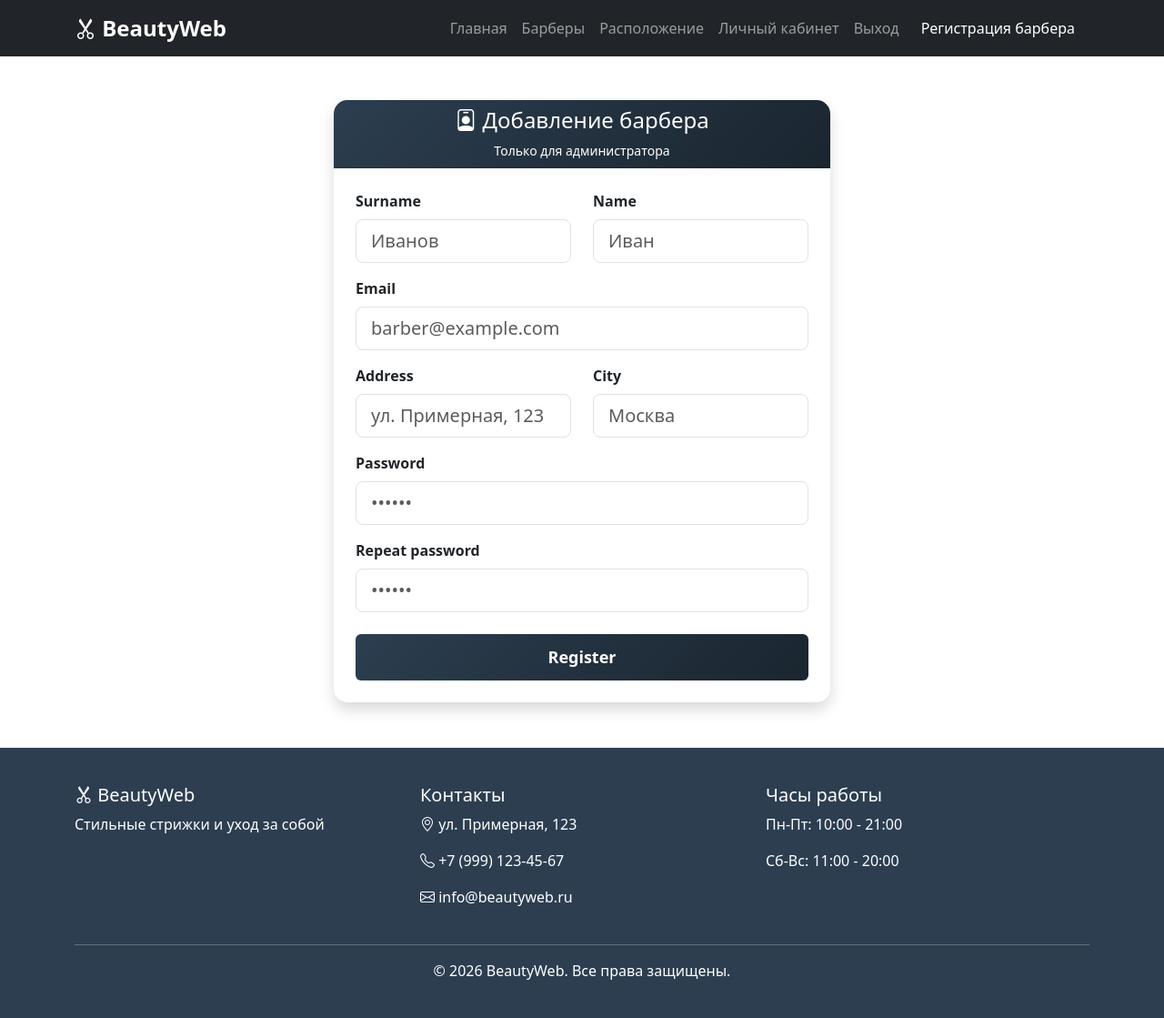
After one commit to Diivika/Web, a Flask app: page /register_barber in a window 1280 px wide. The commit adds this page. Shown: the whole page at 91% size. Run offline with Flask 3, Linux system fonts and the light colour scheme; a user stored in the database is signed in; tables that the repository leaves empty hold one stand-in row (values such as "Sample post").

Commit message:
add register barber,show location and errors

```diff
--- a/main.py
+++ b/main.py
@@ -11,9 +11,12 @@ from data.users import User
 # from forms.book_form import BookingForm
 from data.records import Record
 from data.category import Category
+from data.barbers import Barber
 from forms.login_user_form import LoginForm
 from forms.record_user_form import RecordForm
+from forms.register_barber_form import RegisterBarberForm
 from forms.register_user_form import RegisterUserForm
+from help_functions.for_map import search_address, getImage
 
 db_session.global_init("db/beatyweb.db")
 db_sess = db_session.create_session()
@@ -127,6 +130,57 @@ def usercard():
     return render_template('usercard.html', user=current_user, user_record=user_record)
 
 
+@app.route('/register_barber', methods=['GET', 'POST'])
+@login_required
+def register_barber():
+    try:
+        if current_user.id == 1:
+            form = RegisterBarberForm()
+            if form.validate_on_submit():
+                if form.password.data != form.password_again.data:
+                    return render_template('register_barber.html', title='Регистрация',
+                                           form=form,
+                                           message="Пароли не совпадают")
+                db_sess = db_session.create_session()
+                if db_sess.query(Barber).filter(Barber.email == form.email.data).first():
+                    return render_template('register_barber.html', title='Регистрация',
+                                           form=form,
+                                           message="Такой пользователь уже есть")
+                try:
+                    barber = Barber(
+                        email=form.email.data,
+                        surname=form.surname.data,
+                        name=form.name.data,
+                        address=form.address,
+                        city_from=form.city_from
+                    )
+                    barber.set_password(form.password.data)
+                    db_sess.add(barber)
+                    db_sess.commit()
+                    return redirect('/login')
+                except Exception as e:
+                    print(e)
+                    return 'Oops, something dont work'
+            return render_template('register_barber.html', title='Регистрация', form=form)
+        else:
+            return render_template('error_403.html', title='Error 403')
+    except Exception:
+        return render_template('error_500.html', title='Error 500')
+
+
+@app.route('/location', methods=['GET', 'POST'])
+def location():
+    res = search_address('Тверской бул., 24, стр. 1')
+    link = getImage(res)
+    return render_template('location.html', link=link)
+
+@app.route('/barbers', methods=['GET', 'POST'])
+def barbers():
+    return render_template('error_500.html', title='Error 500')
+
+
+
+
 if __name__ == '__main__':
     db_session.global_init("db/beatyweb.db")
     app.run(port=8080, host='127.0.0.1')
--- a/static/templates/base.html
+++ b/static/templates/base.html
@@ -26,6 +26,9 @@
                     <li class="nav-item">
                         <a class="nav-link" href="/barbers">Барберы</a>
                     </li>
+                    <li class="nav-item">
+                        <a class="nav-link" href="/location">Расположение</a>
+                    </li>
                     {% if current_user.is_authenticated %}
                     <li class="nav-item">
                         <a class="nav-link" href="/usercard">Личный кабинет</a>
@@ -41,6 +44,13 @@
                         <a class="nav-link btn btn-primary text-white px-3" href="/register">Регистрация</a>
                     </li>
                     {% endif %}
+                    <li class="nav-item">
+                    {% if current_user.is_authenticated and (current_user.id == 1) %}
+                        <div>
+                            <a class="nav-link btn btn-primary text-white px-3" href="/register_barber">Регистрация барбера</a>
+                        </div>
+                    {% endif %}
+                    </li>
                 </ul>
             </div>
         </div>
--- /dev/null
+++ b/static/templates/register_barber.html
@@ -0,0 +1,93 @@
+{% extends "base.html" %}
+
+{% block content %}
+<div class="container mt-5">
+    <div class="row justify-content-center">
+        <div class="col-md-6">
+            <div class="card shadow" style="border: none; border-radius: 15px;">
+                <div class="card-header text-white text-center" style="border-radius: 15px 15px 0 0; background: linear-gradient(135deg, #2c3e50 0%, #1a252f 100%) !important;">
+                    <h4 class="mb-0">
+                        <i class="bi bi-person-badge"></i> Добавление барбера
+                    </h4>
+                    <p class="mb-0 mt-2 small">Только для администратора</p>
+                </div>
+                <div class="card-body p-4">
+                    <form action="" method="post">
+                        {{ form.hidden_tag() }}
+
+                        <div class="row">
+                            <div class="col-md-6 mb-3">
+                                {{ form.surname.label(class="form-label fw-bold") }}
+                                {{ form.surname(class="form-control form-control-lg", placeholder="Иванов") }}
+                                {% for error in form.surname.errors %}
+                                    <div class="alert alert-danger mt-2 small">{{ error }}</div>
+                                {% endfor %}
+                            </div>
+
+                            <div class="col-md-6 mb-3">
+                                {{ form.name.label(class="form-label fw-bold") }}
+                                {{ form.name(class="form-control form-control-lg", placeholder="Иван") }}
+                                {% for error in form.name.errors %}
+                                    <div class="alert alert-danger mt-2 small">{{ error }}</div>
+                                {% endfor %}
+                            </div>
+                        </div>
+
+                        <div class="mb-3">
+                            {{ form.email.label(class="form-label fw-bold") }}
+                            {{ form.email(class="form-control form-control-lg", type="email", placeholder="barber@example.com") }}
+                            {% for error in form.email.errors %}
+                                <div class="alert alert-danger mt-2 small">{{ error }}</div>
+                            {% endfor %}
+                        </div>
+
+                        <div class="row">
+                            <div class="col-md-6 mb-3">
+                                {{ form.address.label(class="form-label fw-bold") }}
+                                {{ form.address(class="form-control form-control-lg", placeholder="ул. Примерная, 123") }}
+                                {% for error in form.address.errors %}
+                                    <div class="alert alert-danger mt-2 small">{{ error }}</div>
+                                {% endfor %}
+                            </div>
+
+                            <div class="col-md-6 mb-3">
+                                {{ form.city_from.label(class="form-label fw-bold") }}
+                                {{ form.city_from(class="form-control form-control-lg", placeholder="Москва") }}
+                                {% for error in form.city_from.errors %}
+                                    <div class="alert alert-danger mt-2 small">{{ error }}</div>
+                                {% endfor %}
+                            </div>
+                        </div>
+
+                        <div class="mb-3">
+                            {{ form.password.label(class="form-label fw-bold") }}
+                            {{ form.password(class="form-control form-control-lg", type="password", placeholder="••••••") }}
+                            {% for error in form.password.errors %}
+                                <div class="alert alert-danger mt-2 small">{{ error }}</div>
+                            {% endfor %}
+                        </div>
+
+                        <div class="mb-3">
+                            {{ form.password_again.label(class="form-label fw-bold") }}
+                            {{ form.password_again(class="form-control form-control-lg", type="password", placeholder="••••••") }}
+                            {% for error in form.password_again.errors %}
+                                <div class="alert alert-danger mt-2 small">{{ error }}</div>
+                            {% endfor %}
+                        </div>
+
+                        {% if message %}
+                            <div class="alert alert-warning mt-2">
+                                <i class="bi bi-exclamation-triangle"></i> {{ message }}
+                            </div>
+                        {% endif %}
+
+                        <div class="d-grid gap-2 mt-4">
+                            {{ form.submit(type="submit", class="btn btn-primary", style="background: linear-gradient(135deg, #2c3e50 0%, #1a252f 100%); border: none; padding: 12px; font-size: 18px; font-weight: bold;") }}
+                        </div>
+                    </form>
+                </div>
+            </div>
+        </div>
+    </div>
+</div>
+{% endblock %}
```
Also changed, not shown: help_functions/for_map.py (added, +34 -0 lines), static/templates/error_403.html (added, +33 -0 lines), static/templates/error_500.html (added, +31 -0 lines), static/templates/location.html (added, +20 -0 lines), static/templates/usercard.html (+4 -3 lines).
